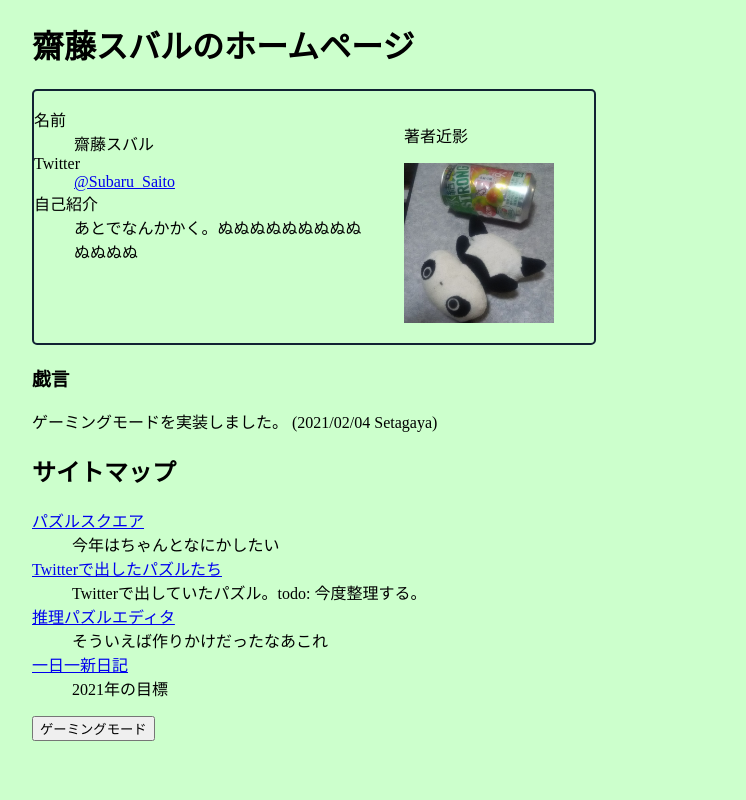
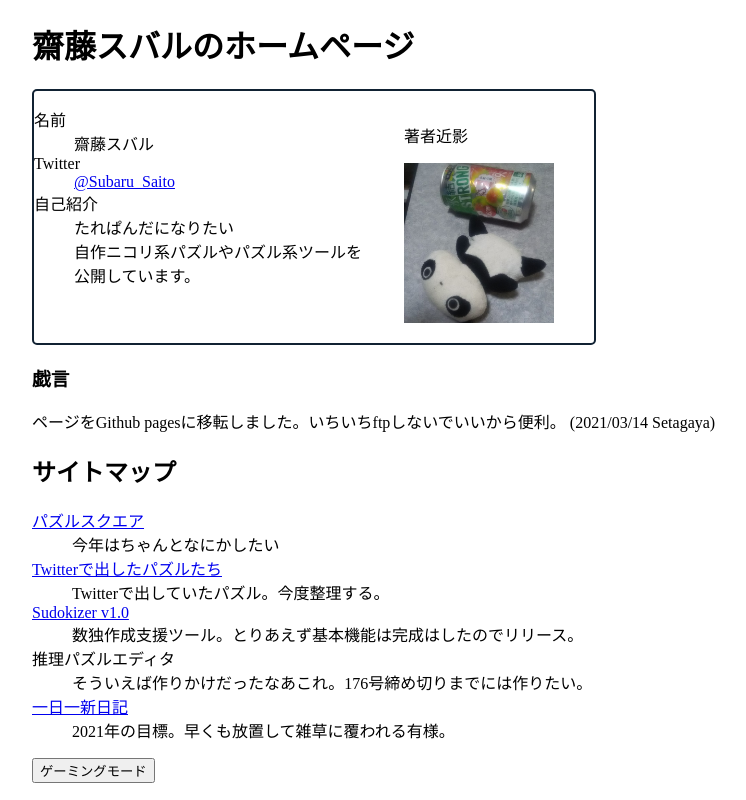
Before and after one commit to subaru-saito1/subaru_home, a plain HTML site: page index.html in a window 1280 px wide. Shown: the whole page, without its empty margins (258-1004 px from the left). Drawn offline with Linux system fonts and the light colour scheme.

Commit message:
なおした

```diff
--- a/css/master.css
+++ b/css/master.css
@@ -1,7 +1,7 @@
 @charset="utf-8";
 
 body {
-  background-color: #ccffcc;
+  background-color: #ffffff;
 }
 
 span.timeplace {
@@ -10,5 +10,5 @@ span.timeplace {
 }
 
 div.modoru {
-  background-color: #ffcccc;
+  background-color: #FFFFFF;
 }
--- a/index.html
+++ b/index.html
@@ -23,7 +23,10 @@
     <dt>Twitter</dt>
     <dd><a href="https://twitter.com/Subaru_Saito" target="_blank">@Subaru_Saito</a></dd>
     <dt>自己紹介</dt>
-    <dd>あとでなんかかく。ぬぬぬぬぬぬぬぬぬぬぬぬぬ</dd>
+    <dd>
+      たれぱんだになりたい <br>
+      自作ニコリ系パズルやパズル系ツールを公開しています。
+    </dd>
   </dl>
   <figure id="syoukai_img">
     <p id="syoukai_img_cap">著者近影</p>
@@ -33,8 +36,8 @@
 
 <div id="zaregoto">
   <h3>戯言</h3>
-  <p>ゲーミングモードを実装しました。
-    <time class="timeplace">(2021/02/04 Setagaya)</time>
+  <p>ページをGithub pagesに移転しました。いちいちftpしないでいいから便利。
+    <time class="timeplace">(2021/03/14 Setagaya)</time>
   </p>
 </div>
 
@@ -45,11 +48,13 @@
 <dt><a href="https://puzsq.jp" target="_blank">パズルスクエア</a></dt>
 <dd>今年はちゃんとなにかしたい</dd>
 <dt><a href="puzzles/twitter.html">Twitterで出したパズルたち</a></dt>
-<dd>Twitterで出していたパズル。todo: 今度整理する。</dd>
-<dt><a href="nanimonai.html">推理パズルエディタ</a></dt>
-<dd>そういえば作りかけだったなあこれ</dd>
+<dd>Twitterで出していたパズル。今度整理する。</dd>
+<dt><a href="https://subaru-saito1.github.io/sudokizer/">Sudokizer v1.0</a></dt>
+<dd>数独作成支援ツール。とりあえず基本機能は完成はしたのでリリース。</dd>
+<dt>推理パズルエディタ</dt>
+<dd>そういえば作りかけだったなあこれ。176号締め切りまでには作りたい。</dd>
 <dt><a href="diary/index.html">一日一新日記</a></dt>
-<dd>2021年の目標</dd>
+<dd>2021年の目標。早くも放置して雑草に覆われる有様。</dd>
 </dl>
 </nav>
 
```
Also changed, not shown: 1 other file.
